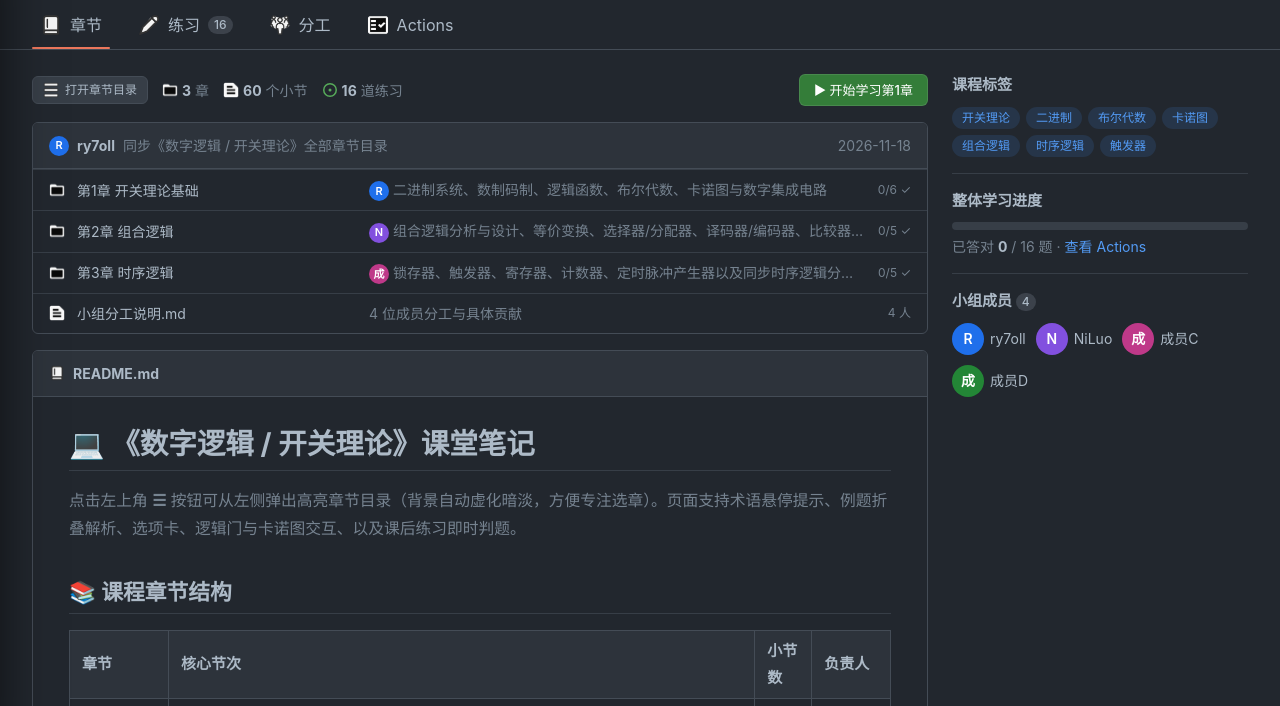
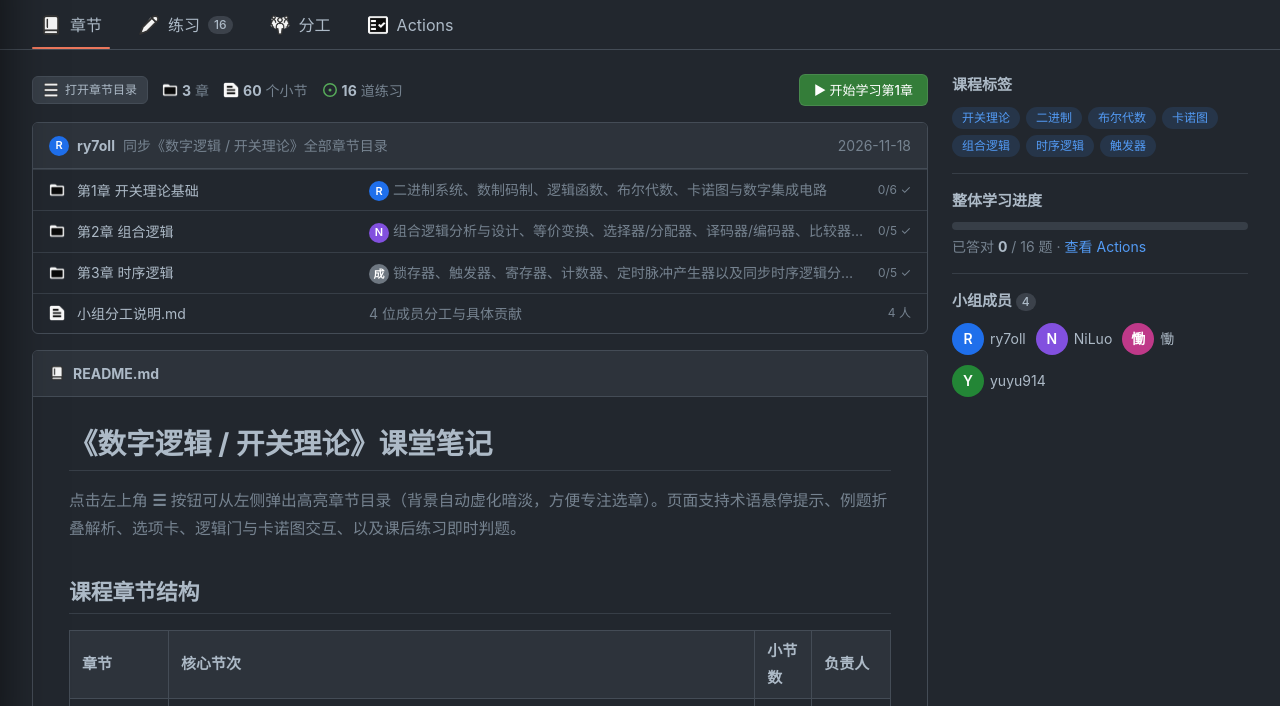
Before and after one commit to ry7oll/Computer-Fundamentals-Notes, a plain HTML site: page index.html in a window 1280 px wide. Shown: the part 64-770 px from the top of the page. Drawn offline with Linux system fonts and the light colour scheme.

Commit message:
去掉部分表情+修改小组成员名

```diff
--- a/index.html
+++ b/index.html
@@ -4,7 +4,7 @@
   <meta charset="UTF-8" />
   <meta name="viewport" content="width=device-width, initial-scale=1.0" />
   <link rel="icon" type="image/png" href="icons/favicon.png" />
-  <title>计算机系统基础笔记 · 数字逻辑与开关理论课堂笔记</title>
+  <title>计算机系统基础笔记</title>
   <style>
     /* =========================================================
        GitHub Dark Dimmed（soft dark）#22272e & Light 主题变量
@@ -631,7 +631,7 @@ const TEAM = [
     ]
   },
   {
-    name: '成员C',
+    name: '慟',
     role: '第3章 时序逻辑 + 视觉样式统一',
     color: '#bf3989',
     tasks: [
@@ -641,7 +641,7 @@ const TEAM = [
     ]
   },
   {
-    name: '成员D',
+    name: 'yuyu914',
     role: '题库校对 + Actions 学习进度页',
     color: '#238636',
     tasks: [
@@ -688,7 +688,7 @@ const CHAPTERS = [
                   <button class="pick" data-info="<b>晶体管电平（正逻辑）</b>：高电平（如 +5 V / +3.3 V）= <code>1</code>，低电平（如 0 V）= <code>0</code>">⚡ 电压电平</button>
                   <button class="pick" data-info="<b>逻辑命题</b>：真（True）= <code>1</code>，假（False）= <code>0</code>">💡 逻辑真假</button>
                 </div>
-                <div class="picker-out muted">👆 点击查看开关量的不同物理实现。</div>
+                <div class="picker-out muted">↑ 点击查看开关量的不同物理实现。</div>
               </div>`
           },
           {
@@ -742,7 +742,7 @@ const CHAPTERS = [
                 </div>
               </div>
               <div class="widget" id="base-converter">
-                <b>🧮 实时进制转换器</b>
+                <b>实时进制转换器</b>
                 <div class="widget-row" style="margin-top:8px">
                   <input class="input" value="25" placeholder="输入非负整数" style="flex:1;min-width:140px;font-family:var(--mono)" />
                   <select class="input">
@@ -1357,9 +1357,9 @@ const CHAPTERS = [
           <div class="box">
             <div class="box-header"><span class="ico ic-chapter" aria-hidden="true"></span><b>README.md</b></div>
             <article class="markdown-body">
-              <h1>💻 《数字逻辑 / 开关理论》课堂笔记</h1>
+              <h1>《数字逻辑 / 开关理论》课堂笔记</h1>
               <p class="lead">点击左上角 <b>☰</b> 按钮可从左侧弹出高亮章节目录（背景自动虚化暗淡，方便专注选章）。页面支持术语悬停提示、例题折叠解析、选项卡、逻辑门与卡诺图交互、以及课后练习即时判题。</p>
-              <h2>📚 课程章节结构</h2>
+              <h2>课程章节结构</h2>
               <table><thead><tr><th>章节</th><th>核心节次</th><th>小节数</th><th>负责人</th></tr></thead><tbody>
                 ${CHAPTERS.map(c => `<tr><td><a href="#/ch/${c.id}">第${c.id}章 ${esc(c.title)}</a></td><td>${c.sections.map(x => esc(x.title)).join('、')}</td><td>${c.sections.reduce((m, s) => m + s.subs.length, 0)}</td><td>${avatar(c.author)} ${esc(c.author)}</td></tr>`).join('')}
               </tbody></table>
```
